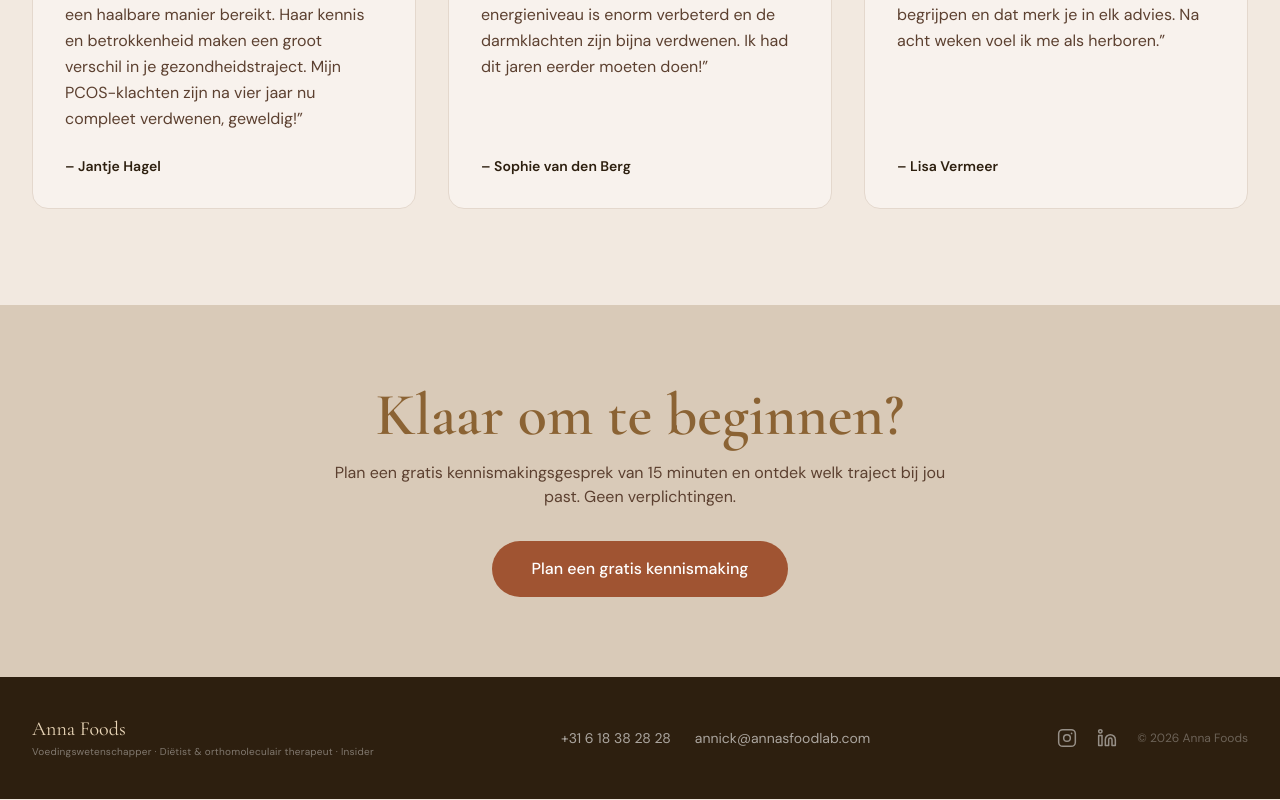
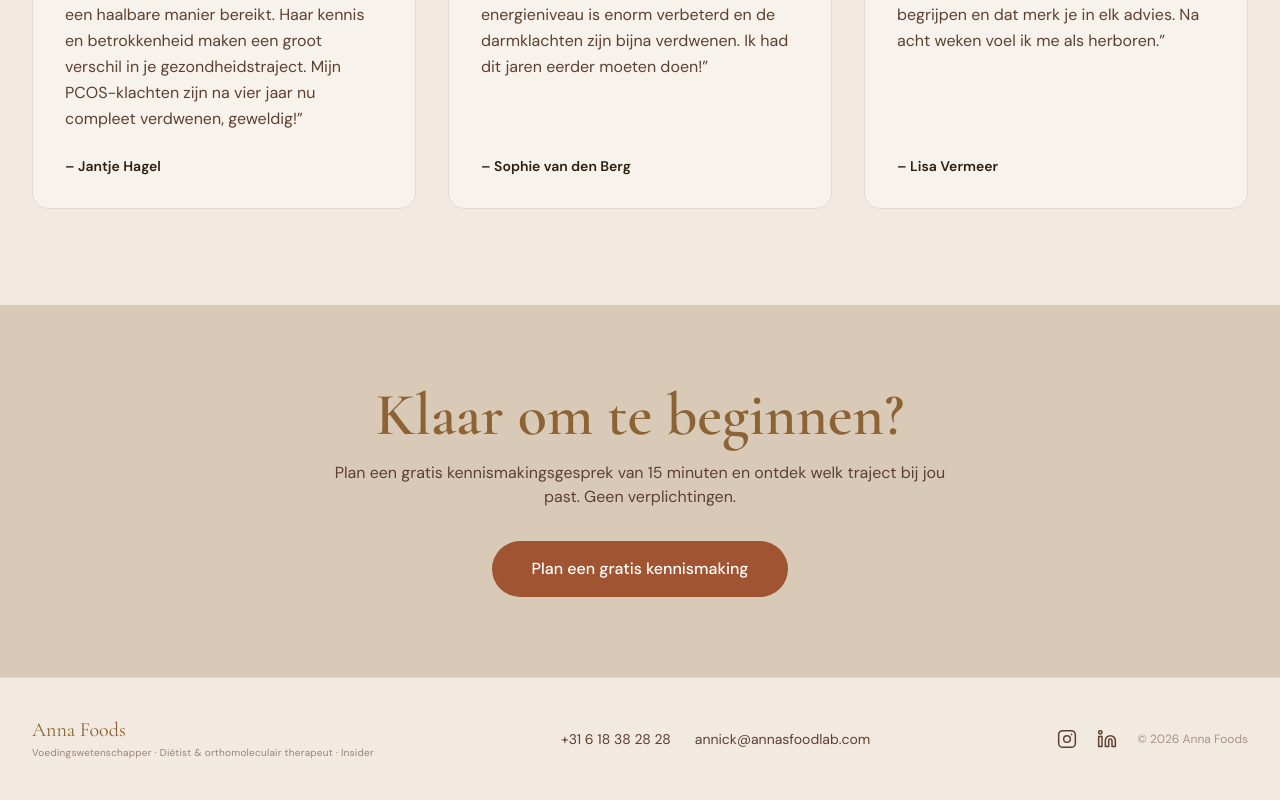
Before and after one commit to annafoods/annafoods, a Next.js app: page / in a window 1280 px wide. Shown: the part 2685-3485 px from the top of the page. Built offline with nearby package versions, Linux system fonts and the light colour scheme.

Commit message:
Footer zelfde beige kleur als header

```diff
--- a/components/Footer.tsx
+++ b/components/Footer.tsx
@@ -19,55 +19,43 @@ export default function Footer() {
         </div>
       </div>
 
-      {/* ── Footer — donkerbruin zoals de header ── */}
-      <footer className="bg-[#2d1f0f]">
+      {/* ── Footer — zelfde kleur als header ── */}
+      <footer className="bg-beige border-t border-beige-dark">
         <div className="max-w-7xl mx-auto px-4 sm:px-6 lg:px-8 py-10 flex flex-col sm:flex-row justify-between items-center gap-4">
           <div>
-            <Link href="/" className="font-heading text-xl text-[#e8d5b7] block leading-tight">
+            <Link href="/" className="font-heading text-xl text-brown-gold block leading-tight">
               Anna Foods
             </Link>
-            <p className="font-body text-[10px] text-white/40 mt-0.5 tracking-wide">
+            <p className="font-body text-[10px] text-text-medium/60 mt-0.5 tracking-wide">
               Voedingswetenschapper&nbsp;·&nbsp;Diëtist &amp; orthomoleculair therapeut&nbsp;·&nbsp;Insider
             </p>
           </div>
 
-          <div className="flex items-center gap-6 font-body text-sm text-white/60">
-            <a href="tel:+31618382828" className="hover:text-white transition-colors">
+          <div className="flex items-center gap-6 font-body text-sm text-text-medium">
+            <a href="tel:+31618382828" className="hover:text-blue-accent transition-colors">
               +31 6 18 38 28 28
             </a>
-            <a href="mailto:annick@annasfoodlab.com" className="hover:text-white transition-colors">
+            <a href="mailto:annick@annasfoodlab.com" className="hover:text-blue-accent transition-colors">
               annick@annasfoodlab.com
             </a>
           </div>
 
           <div className="flex items-center gap-5">
-            <a
-              href="https://instagram.com"
-              target="_blank"
-              rel="noopener noreferrer"
-              className="text-white/50 hover:text-white transition-colors"
-              aria-label="Instagram"
-            >
+            <a href="https://instagram.com" target="_blank" rel="noopener noreferrer" className="text-text-medium hover:text-blue-accent transition-colors" aria-label="Instagram">
               <svg xmlns="http://www.w3.org/2000/svg" width="20" height="20" viewBox="0 0 24 24" fill="none" stroke="currentColor" strokeWidth="1.8" strokeLinecap="round" strokeLinejoin="round">
                 <rect x="2" y="2" width="20" height="20" rx="5" ry="5" />
                 <circle cx="12" cy="12" r="4" />
                 <circle cx="17.5" cy="6.5" r="1" fill="currentColor" stroke="none" />
               </svg>
             </a>
-            <a
-              href="https://linkedin.com"
-              target="_blank"
-              rel="noopener noreferrer"
-              className="text-white/50 hover:text-white transition-colors"
-              aria-label="LinkedIn"
-            >
+            <a href="https://linkedin.com" target="_blank" rel="noopener noreferrer" className="text-text-medium hover:text-blue-accent transition-colors" aria-label="LinkedIn">
               <svg xmlns="http://www.w3.org/2000/svg" width="20" height="20" viewBox="0 0 24 24" fill="none" stroke="currentColor" strokeWidth="1.8" strokeLinecap="round" strokeLinejoin="round">
                 <path d="M16 8a6 6 0 0 1 6 6v7h-4v-7a2 2 0 0 0-2-2 2 2 0 0 0-2 2v7h-4v-7a6 6 0 0 1 6-6z" />
                 <rect x="2" y="9" width="4" height="12" />
                 <circle cx="4" cy="4" r="2" />
               </svg>
             </a>
-            <span className="text-white/30 text-xs">© {new Date().getFullYear()} Anna Foods</span>
+            <span className="text-text-medium/50 text-xs">© {new Date().getFullYear()} Anna Foods</span>
           </div>
         </div>
       </footer>
```
